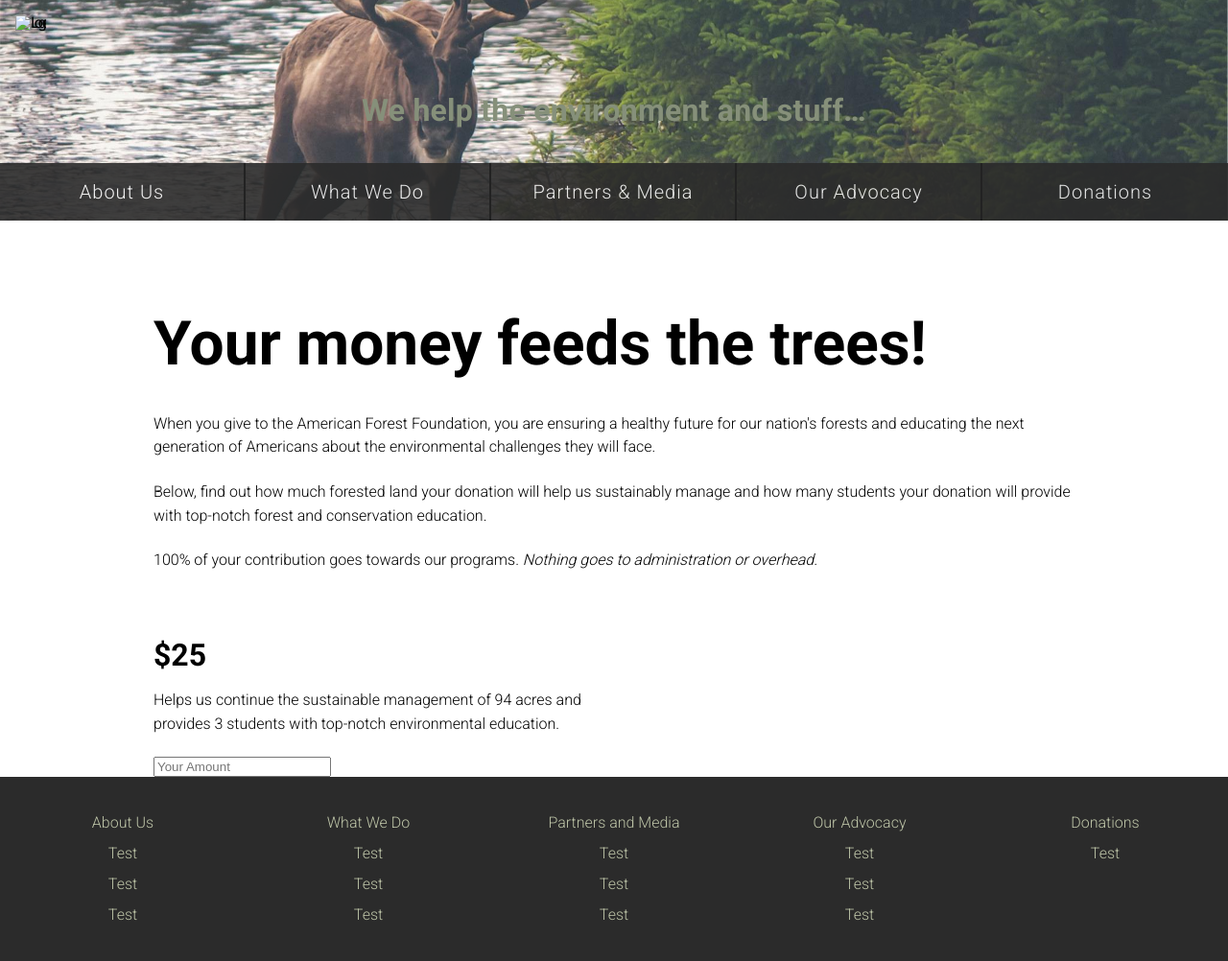
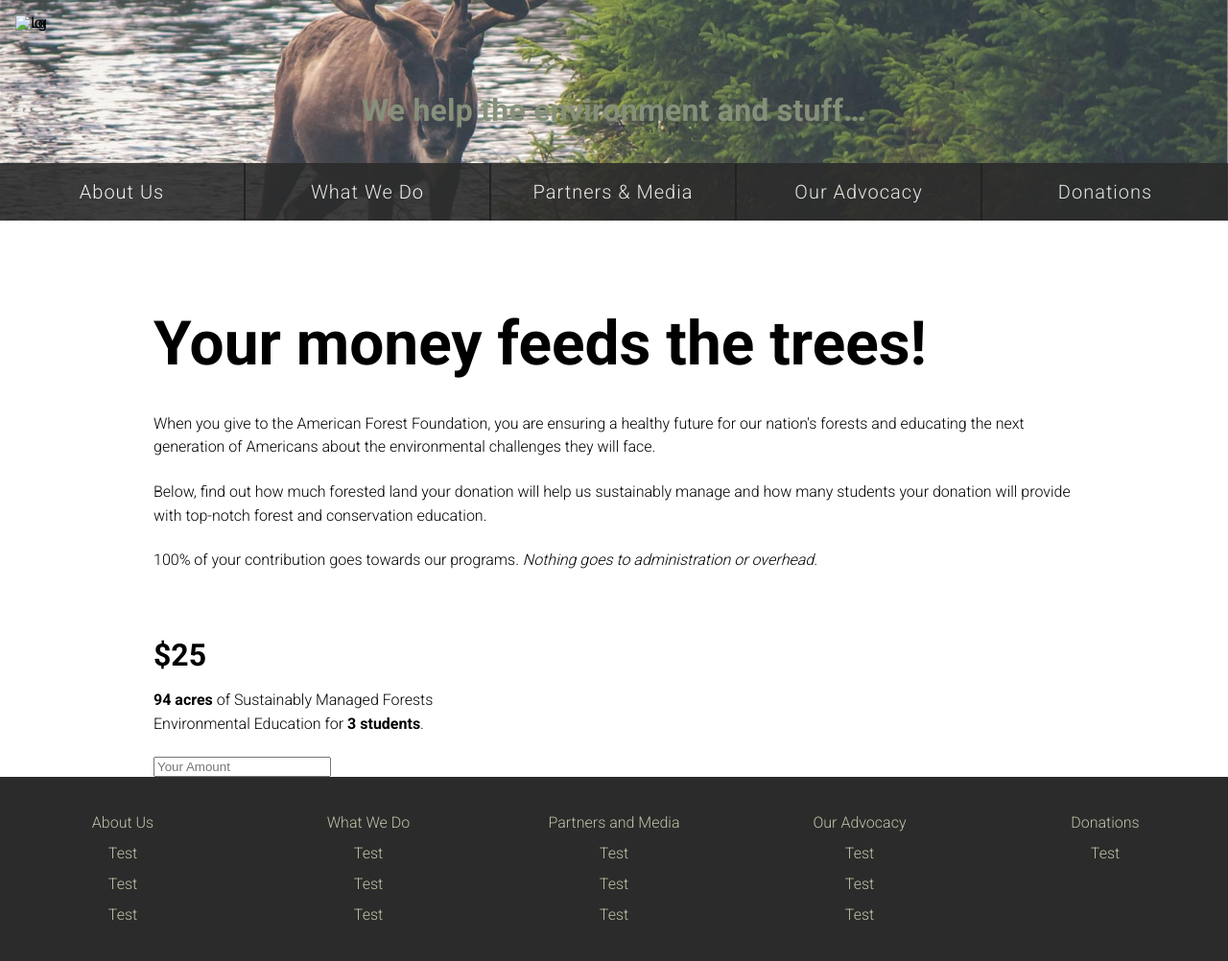
Before and after one commit to mart0855/non-profit-website, a Jekyll site: the page built from donate.html, in a window 1280 px wide. Shown: the whole page at 96% size. Built offline with Jekyll 4.4.1, drawn with Linux system fonts in a browser that asks for light colours; nearby versions of some CDN libraries; Markdown is read by kramdown in place of the engine named in the settings.

Commit message:
refactor(donate): button layout shift
Text minimized. Better layout for smaller buttons

```diff
--- a/donate.html
+++ b/donate.html
@@ -15,7 +15,8 @@ meta-keywords: about, work, environmental, education forest, american, america,
 <div class="unit-xs-1 unit-s-1 unit-m-3-5 unit-l-3-4 unit-xl-3-4 unit-xxl-5-7 center-object">
 	<div class="unit-xs-1 unit-s-1 unit-m-1 unit-l-1-2 unit-xl-1-3 unit-xxl-1-3 donate-button">
 		<h3>$25</h3>
-		<p>Helps us continue the sustainable management of 94 acres and provides 3 students with top-notch environmental education.</p>
+		<p><strong>94 acres</strong> of Sustainably Managed Forests <br />
+		Environmental Education for <strong>3 students</strong>.</p>
 	</div>
 	<div class="unit-xs-1 unit-s-1 unit-m-1 unit-l-1-2 unit-xl-1-3 unit-xxl-1-3 donate-button">
 		<form class="">
```
